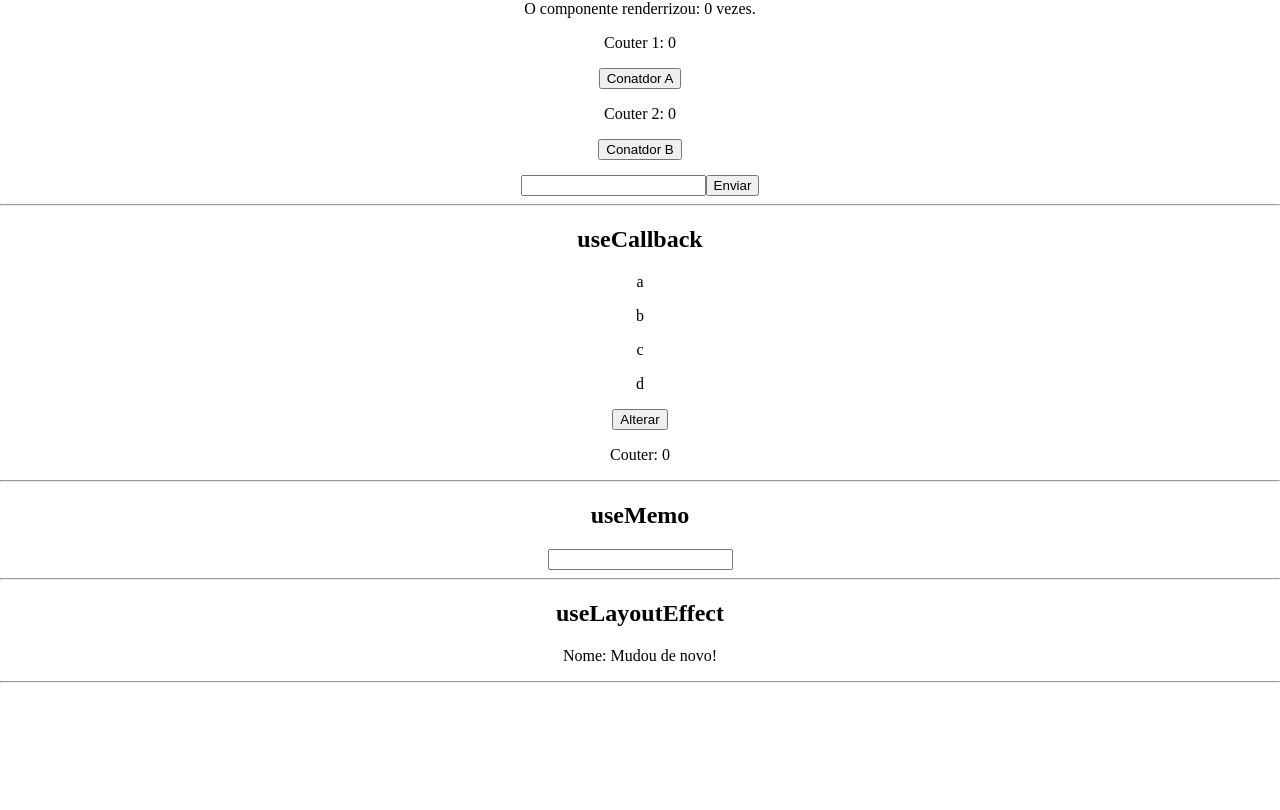
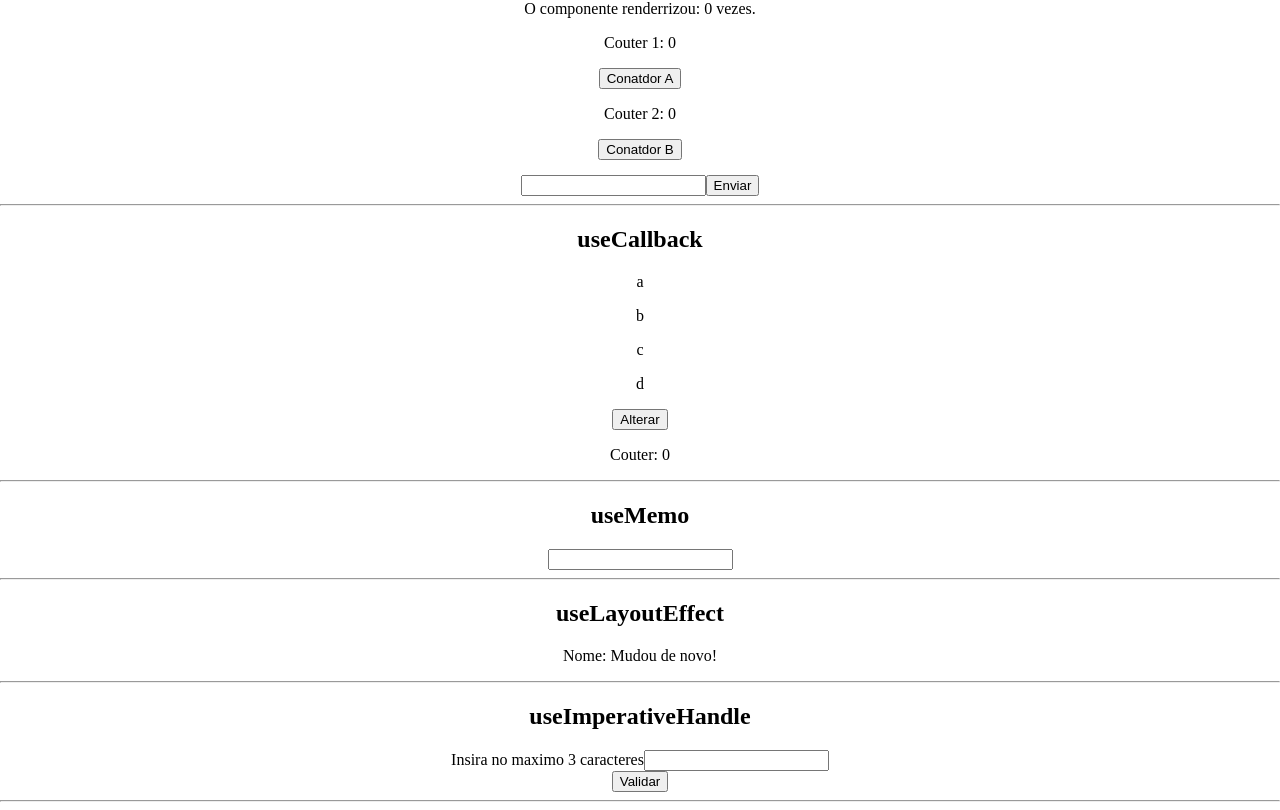
Before and after one commit to Alessandro021/hooks-react, a React (Vite) app: page / in a window 1280 px wide. Shown: the part 989-1799 px from the top of the page. Before the commit the page ends 1680 px from the top, so only its background shows below. Built offline with nearby package versions, Linux system fonts and the light colour scheme.

Commit message:
useImperativeHandle, forwardRef, useRef

```diff
--- /dev/null
+++ b/src/components/HookUseState/HookUseImperativeHandle.jsx
@@ -0,0 +1,18 @@
+import { useRef } from "react";
+
+import SomeComponent from "../SomeComponent/SomeComponent";
+
+const HookUseImperativeHandle = () => {
+    //o USEIMPERATIVEHaNDLE SERVE PARA PASSAR UMA REFERENCIA DE UM COMPONENTE PARA OUTRO
+    const componetRef = useRef()
+    return(
+        <div>
+            <h2>useImperativeHandle</h2>
+            <SomeComponent ref={componetRef} />
+            <button onClick={() => componetRef.current.validate()}>Validar</button>
+            <hr />
+        </div>
+    )
+}
+
+export default HookUseImperativeHandle;
--- /dev/null
+++ b/src/components/SomeComponent/SomeComponent.jsx
@@ -0,0 +1,24 @@
+import { forwardRef, useRef, useImperativeHandle } from "react";
+
+const SomeComponent = forwardRef((props, ref) => {
+    const localInputRef = useRef()
+
+    useImperativeHandle(ref, () => {
+        return {
+            validate: () => {
+                if(localInputRef.current.value.length > 3 ){
+                    localInputRef.current.value = ""
+                }
+            }
+        }
+    })
+    return(
+        <div>
+            <label >Insira no maximo 3 caracteres
+                <input type="text" ref={localInputRef}  />
+            </label>
+        </div>
+    )
+})
+
+export default SomeComponent;
--- a/src/pages/Home/Home.jsx
+++ b/src/pages/Home/Home.jsx
@@ -10,6 +10,7 @@
 import HookUseCallback from "../../components/HookUseState/HookUseCallback";
 import HookUseMemo from "../../components/HookUseState/HookUseMemo";
 import HookUselayoutEffect from "../../components/HookUseState/HookUseLayoutEffect";
+import HookUseImperativeHandle from "../../components/HookUseState/HookUseImperativeHandle";
 
 const Home = () => {
     const {contextValue} = useContext(SomeContext)
@@ -29,6 +30,7 @@
             <HookUseCallback />
             <HookUseMemo />
             <HookUselayoutEffect />
+            <HookUseImperativeHandle />
         </div>
     )
 }
```
